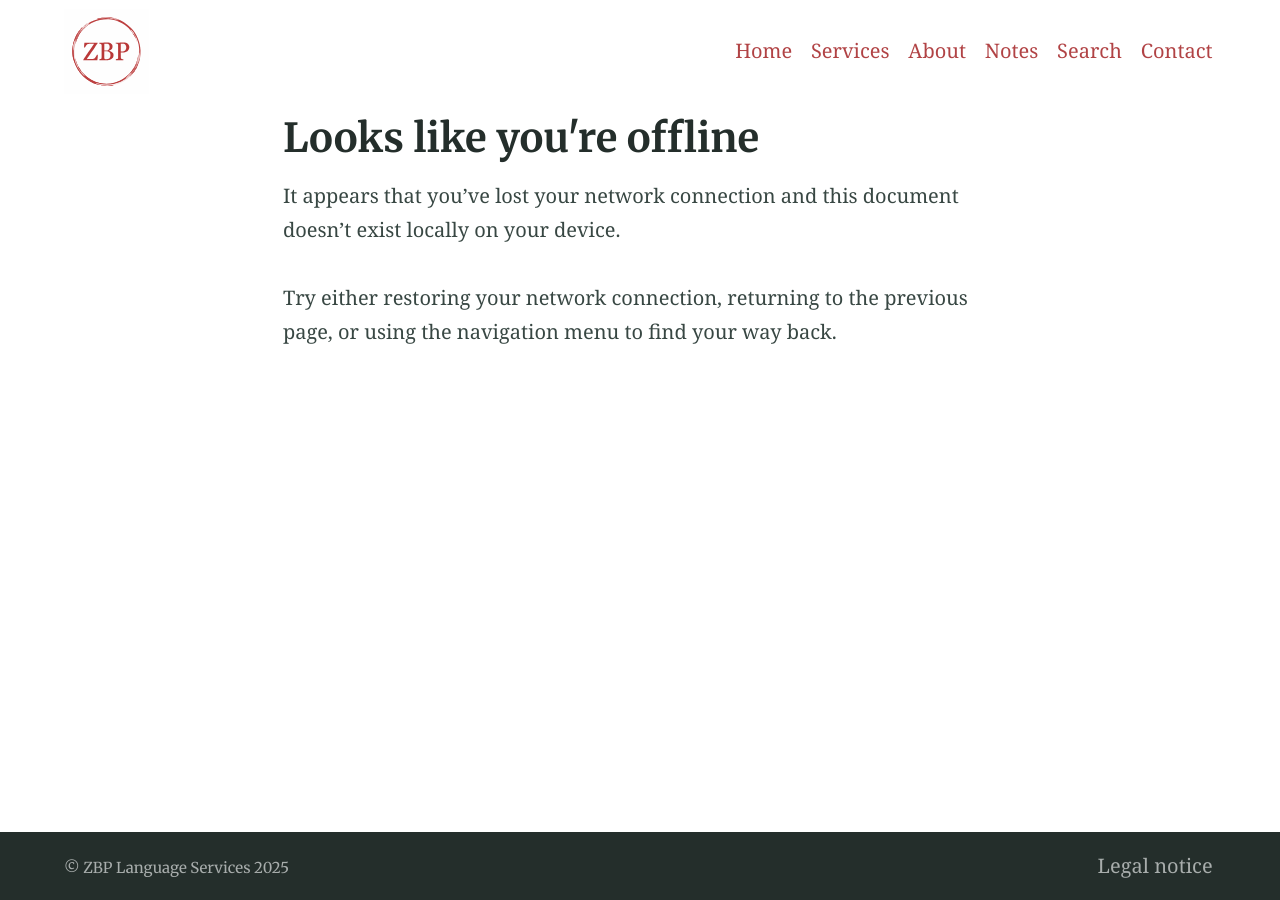
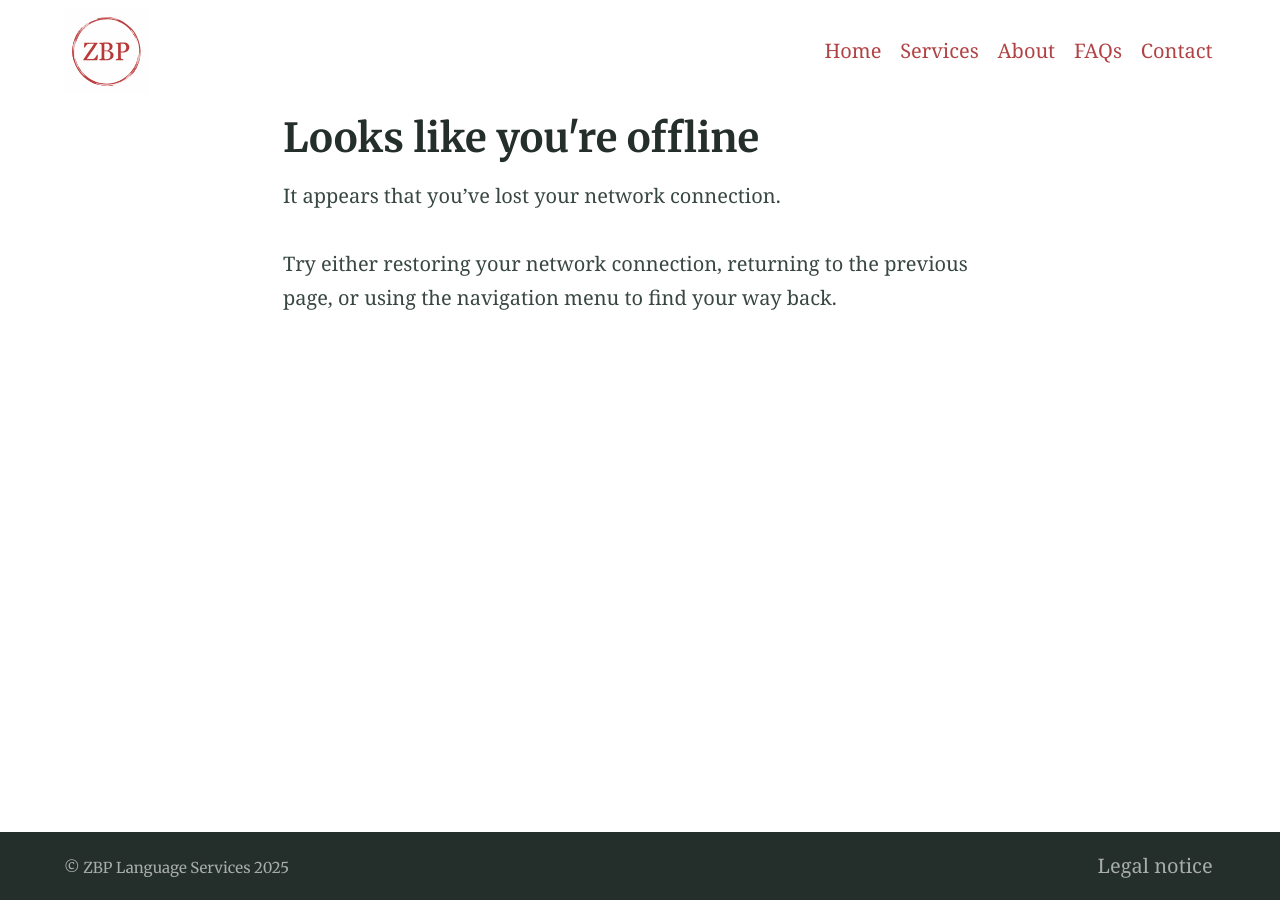
Before and after one commit to Website-2/certified.zbp-language-services.github.io, a Jekyll site: the page built from offline.md, in a window 1280 px wide. Built offline with Jekyll 4.4.1, drawn with Linux system fonts in a browser that asks for light colours.

Commit message:
Text update

```diff
--- a/_config.yml
+++ b/_config.yml
@@ -127,10 +127,8 @@ navigation_header:
   url: /services/
 - title: About
   url: /about/
-- title: Notes
+- title: FAQs
   url: /notes/
-- title: Search
-  url: /search/
 - title: Contact
   url: /contact/
 
--- a/_includes/site-aside.html
+++ b/_includes/site-aside.html
@@ -7,7 +7,7 @@
 
   {% elsif page.layout == "page" or page.layout == "home" or page.layout == "blog" %}
     <section class="section  section--description">
-      <h4>About this site</h4><br>
+      <h4>ZBP Language Services</h4><br>
       <small>{{ site.description }} provided by Zahra-Claire Bahrani-Peacock</small><br><br>
       <small>Professional memberships:</small><br>
       <small>{% include button.html text="BDÜ e.V." link="https://bdue.de/suche-uebersetzer-dolmetscher/mitglied/Zahra-Claire-Bahrani-Peacock" %} {% include button.html text="Asetrad" link="https://asetrad.org/fichasocio?id=3620" %} {% include button.html text="YTI" link="https://www.iti.org.uk/discover/networking/geographical-networks/iti-yorkshire-regional-group.html" %}</small><br><br>
--- a/offline.md
+++ b/offline.md
@@ -4,6 +4,6 @@ indexing: false
 sitemap: false
 ---
 
-It appears that you've lost your network connection and this document doesn't exist locally on your device.
+It appears that you've lost your network connection.
 
 Try either restoring your network connection, returning to the previous page, or using the navigation menu to find your way back.
```
Also changed, not shown: about.md (+1 -1 lines), categories.md (deleted, +0 -6 lines), search.md (deleted, +0 -6 lines), services.md (+2 -2 lines).
